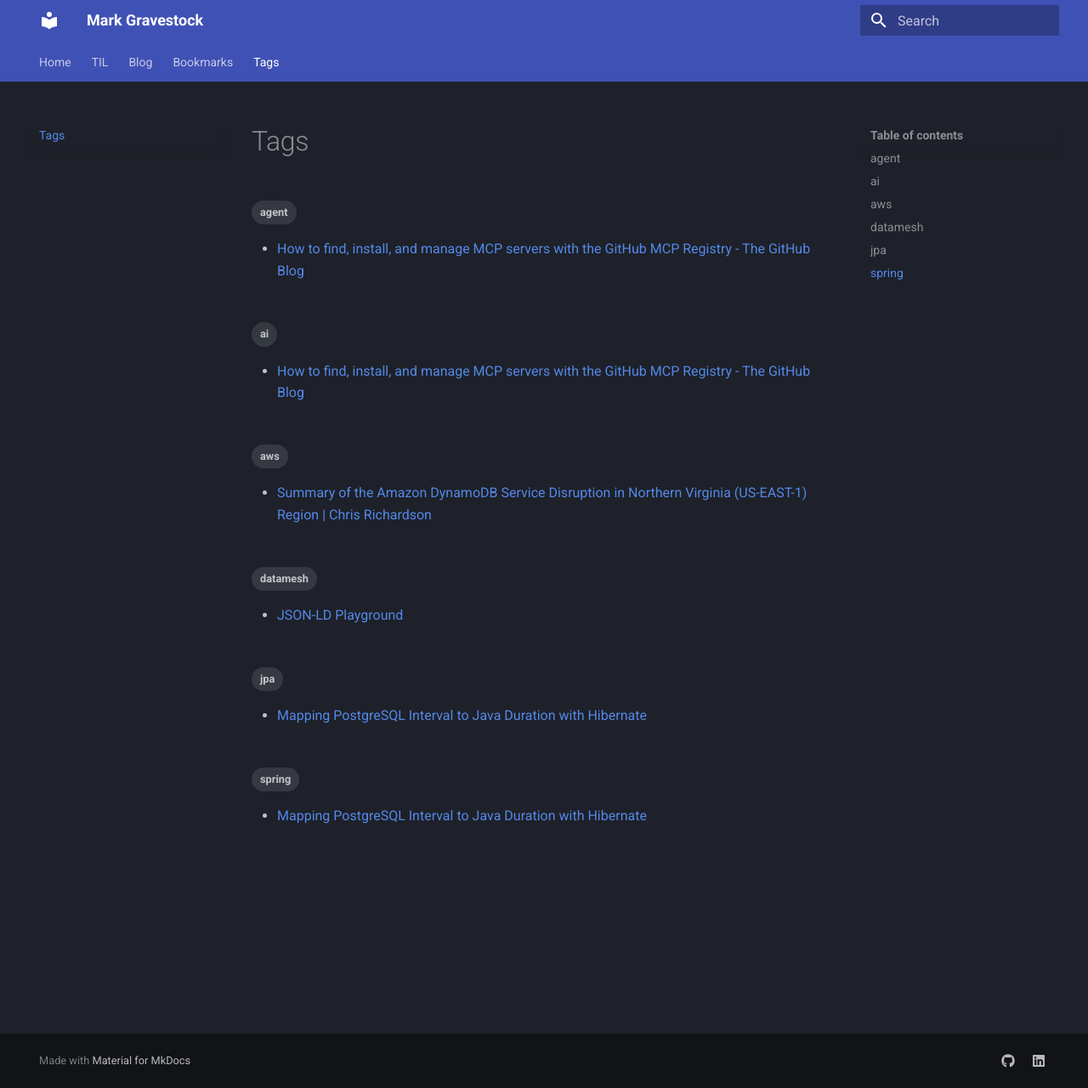
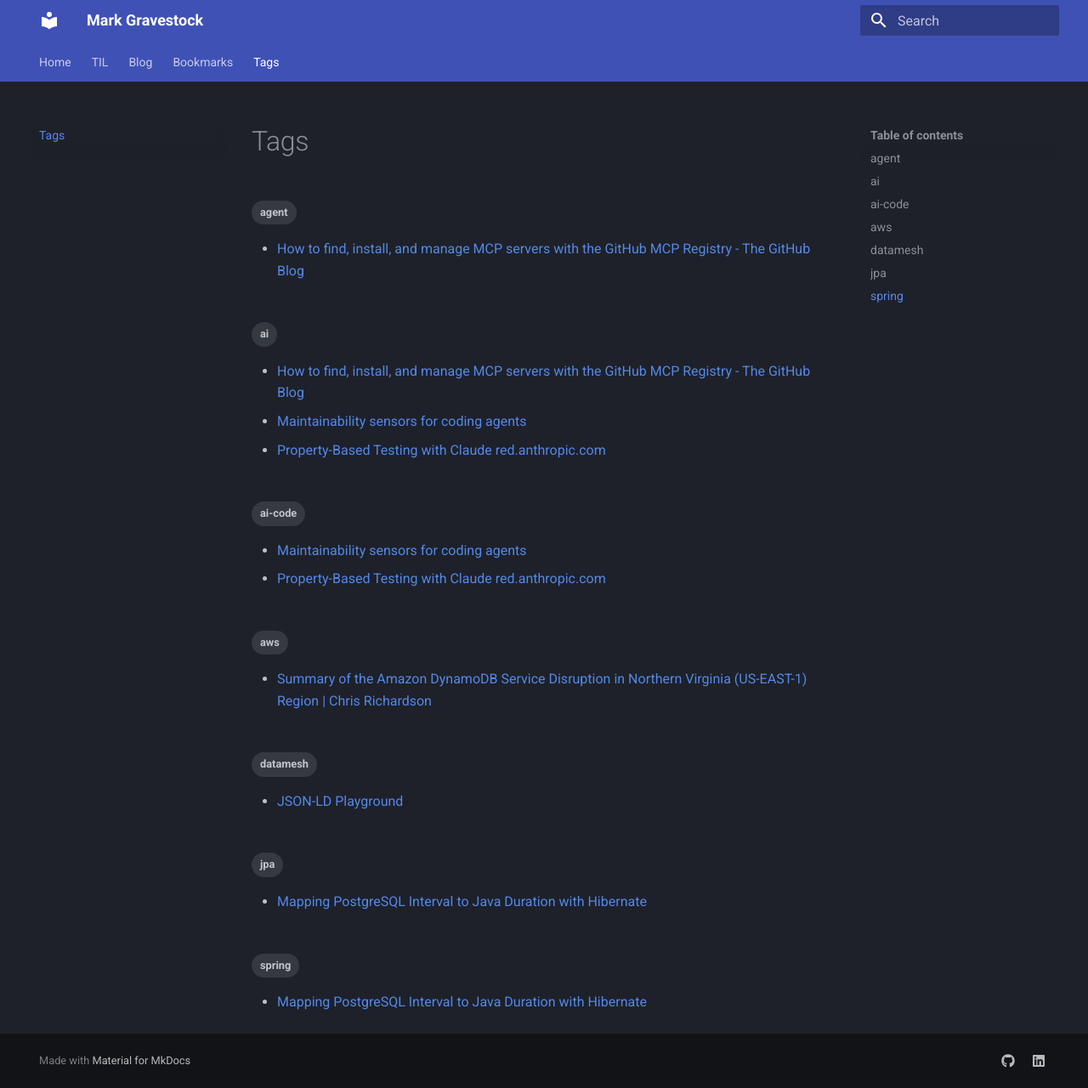
Before and after one commit to MarkGravestock/personal-site, an MkDocs documentation site: the page built from docs/tags.md, in a window 1280 px wide and 1280 px high. Shown: the whole window at 85% size. Built offline with MkDocs 1.6.1 and Material for MkDocs 9.7.7, drawn with Linux system fonts in a browser that asks for light colours.

Commit message:
chore: update bookmarks 2026-05-21

```diff
--- a/docs/bookmarks/index.md
+++ b/docs/bookmarks/index.md
@@ -8,6 +8,14 @@ A collection of useful things I've found on the web.
 ## May 2026
 
 <div class="grid cards" markdown>
+
+- **[Maintainability sensors for coding agents](posts/2026-05-20-maintainability-sensors-for-coding-agents.md)**
+
+    `#ai-code` `#ai` · martinfowler.com · 20 May
+
+- **[Property-Based Testing with Claude \ red.anthropic.com](posts/2026-05-20-property-based-testing-with-claude-red-anthropic-c.md)**
+
+    `#ai-code` `#ai` · red.anthropic.com · 20 May
 
 - **[Performance: 53% faster parse+render, 61% fewer allocations by tobi · Pull Request #2056 · Shopify/liquid · GitHub](posts/2026-05-19-performance-53-faster-parse-render-61-fewer-alloca.md)**
 
--- /dev/null
+++ b/docs/bookmarks/posts/2026-05-20-maintainability-sensors-for-coding-agents.md
@@ -0,0 +1,11 @@
+---
+title: "Maintainability sensors for coding agents"
+date: 2026-05-20
+tags:
+  - ai-code
+  - ai
+---
+
+**[Maintainability sensors for coding agents](https://martinfowler.com/articles/sensors-for-coding-agents.html#StaticCodeAnalysisDependencyRules)**
+
+martinfowler.com · 20 May 2026
--- /dev/null
+++ b/docs/bookmarks/posts/2026-05-20-property-based-testing-with-claude-red-anthropic-c.md
@@ -0,0 +1,11 @@
+---
+title: "Property-Based Testing with Claude \ red.anthropic.com"
+date: 2026-05-20
+tags:
+  - ai-code
+  - ai
+---
+
+**[Property-Based Testing with Claude \ red.anthropic.com](https://red.anthropic.com/2026/property-based-testing/)**
+
+red.anthropic.com · 20 May 2026
```
